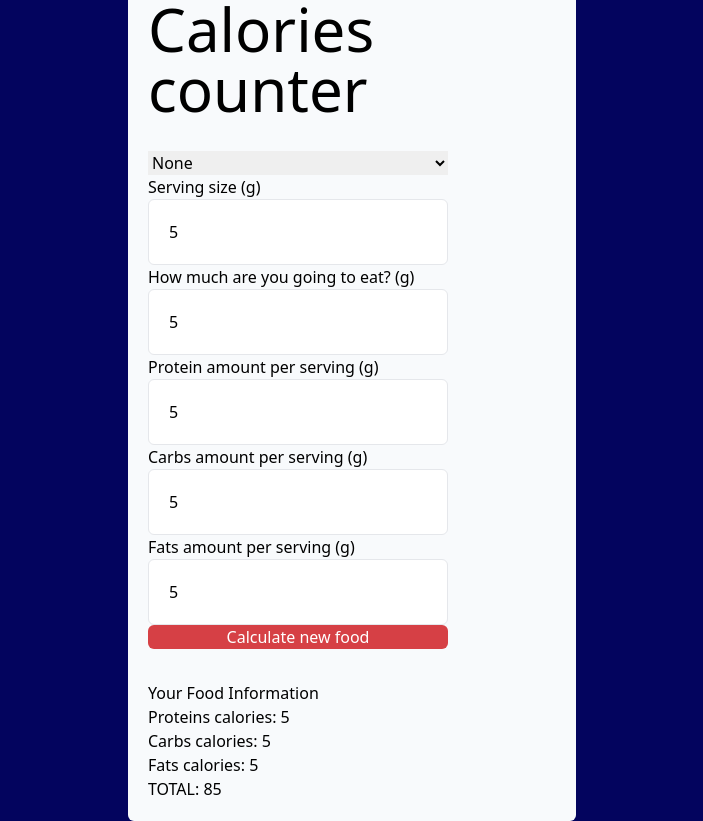
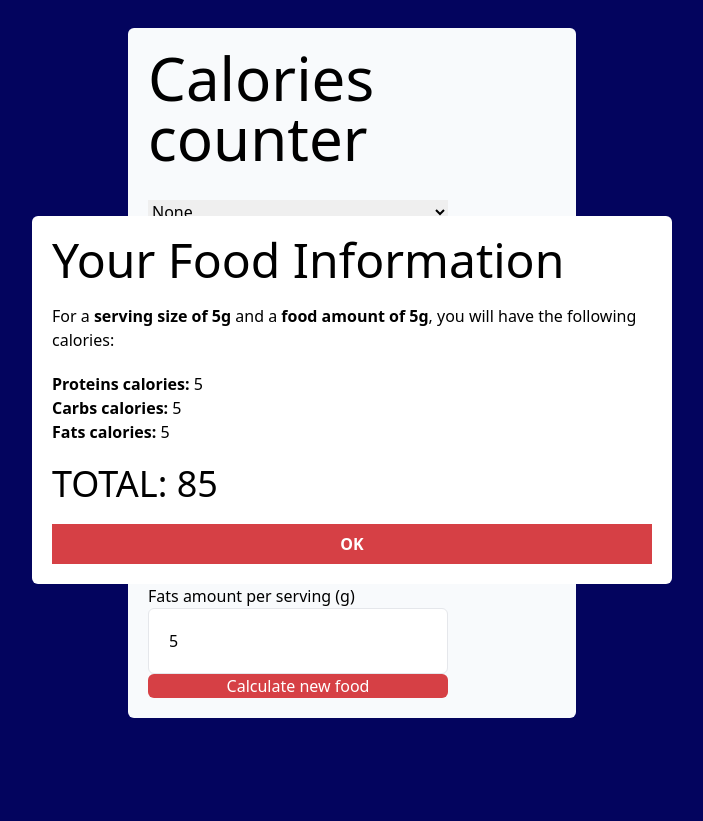
Before and after one commit to lftdev/kcal-counter, a website built with Vite: page index.html in a window 1280 px wide. Both pictures are taken after typing "5", "5", "5", "5", "5" into the empty fields and a click on the input "Calculate new food". Shown: the whole page, without its empty margins (288-991 px from the left). After the commit the page ends 800 px from the top, so only its background shows below. Built offline with nearby package versions, Linux system fonts and the light colour scheme.

Commit message:
refactor: Refactor DOM manipulations

```diff
--- a/index.html
+++ b/index.html
@@ -8,8 +8,8 @@
     <title>Calories counter</title>
   </head>
   <body>
-    <div id="app">
-      <main class="flex flex-col gap-8 relative top-1/2 left-1/2 transform -translate-x-1/2 -translate-y-1/2 rounded-md p-5 bg-slate-50 max-w-md">
+    <div id="app" class="grid place-items-center">
+      <div class="flex flex-col gap-8 rounded-md p-5 bg-slate-50 max-w-md">
         <header>
           <h1 class="text-6xl">Calories counter</h1>
         </header>
@@ -39,7 +39,7 @@
             </label>
             <input type="submit" value="Calculate new food" class="bg-[#D64045] text-white rounded-md">
           </form>
-      </main>
+        </div>
       </div>
     <script type="module" src="./src/main.js"></script>
   </body>
--- a/src/dom-manipulations.js
+++ b/src/dom-manipulations.js
@@ -11,16 +11,40 @@ export function populateList (list) {
     })
   })
 }
-export function showResult (container, proteins, carbs, fats, totalKcals) {
-  const resultDisplay = document.createElement('div')
-  resultDisplay.id = 'results-display'
-  container.appendChild(resultDisplay)
+export function showResult (result) {
+  const { servingSize, foodAmount, proteins, carbs, fats, totalKcals } = result
 
-  resultDisplay.innerHTML = `
-    <h2>Your Food Information</h2>
-    <p>Proteins calories: ${proteins}</p>
-    <p>Carbs calories: ${carbs}</p>
-    <p>Fats calories: ${fats}</p>
-    <h3>TOTAL: ${totalKcals}</h3>
+  const box = MessageBox({
+    className: 'absolute top-1/2 left-1/2 transform -translate-x-1/2 -translate-y-1/2 flex flex-col gap-5 p-5 rounded-md bg-white',
+    title: 'Your Food Information',
+    message: `For a <span class="font-bold">serving size of ${servingSize}g</span> and a <span class="font-bold">food amount of ${foodAmount}g</span>, you will have the following calories:`,
+    children: `
+    <ul>
+      <li><span class="font-bold">Proteins calories:</span> ${proteins}</li>
+      <li><span class="font-bold">Carbs calories:</span> ${carbs}</li>
+      <li><span class="font-bold">Fats calories:</span> ${fats}</li>
+    </ul>
+    <h3 class="text-4xl">TOTAL: ${Math.floor(totalKcals)}</h3>
     `
+  })
+  document.getElementById('app').appendChild(box)
 }
+function MessageBox (props) {
+  const { className, title, message, children } = props
+  const background = document.createElement('div')
+  background.classList = 'bg-[rgba(0,0,0,.8)]'
+  const box = document.createElement('div')
+  box.classList = className
+  box.innerHTML = `
+    <h2 class="text-5xl">${title}</h2>
+    <p>${message}</p>
+    ${children}
+  `
+  const button = document.createElement('button')
+  button.classList = 'bg-[#D64045] text-white font-bold p-2'
+  button.innerText = 'OK'
+  button.onclick = () => document.getElementById('app').removeChild(background)
+  box.appendChild(button)
+  background.appendChild(box)
+  return background
+}
--- a/src/main.js
+++ b/src/main.js
@@ -26,5 +26,5 @@ const form = document.querySelector('form')
 form.onsubmit = event => {
   event.preventDefault()
   removePreviousOutput(main)
-  showResult(main, data.proteins, data.carbs, data.fats, getTotalKcals(data))
+  showResult({ ...data, totalKcals: getTotalKcals(data) })
 }
```
Lines whose indentation alone changed are shown as unchanged.
